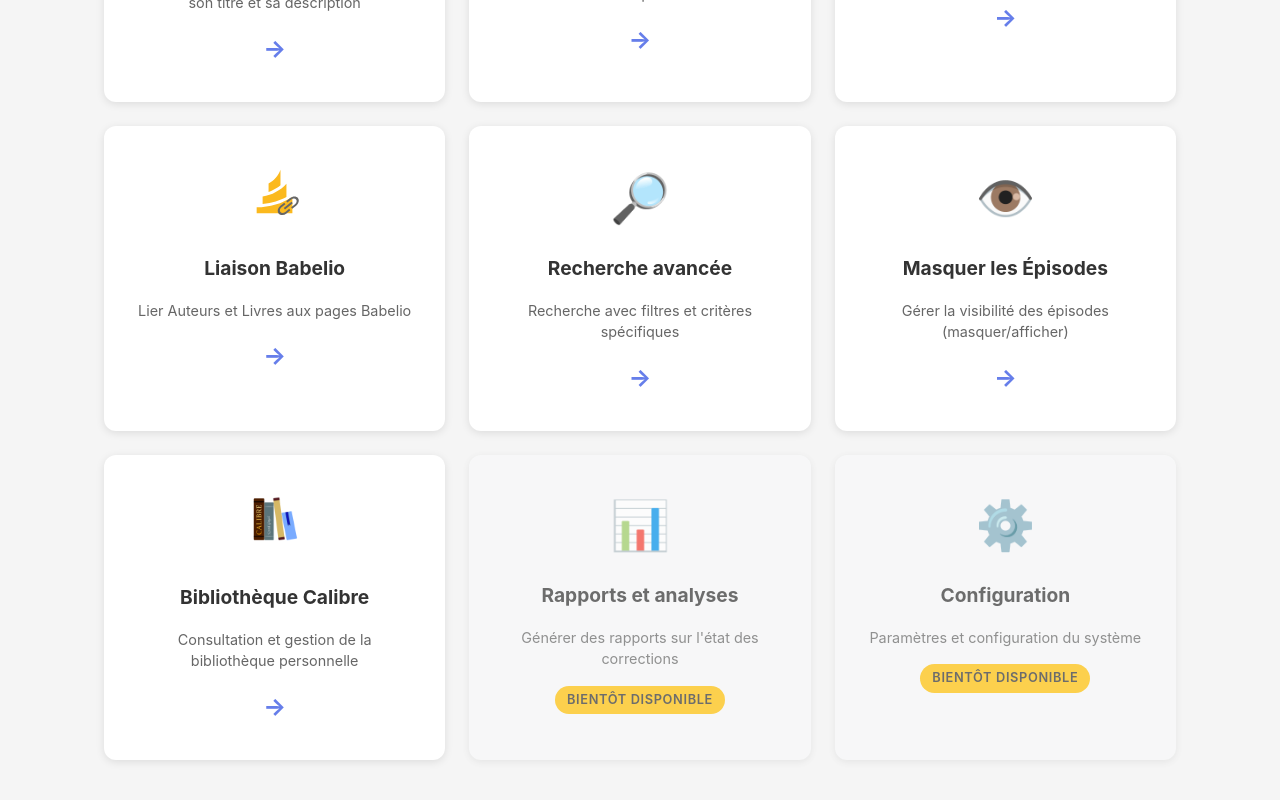
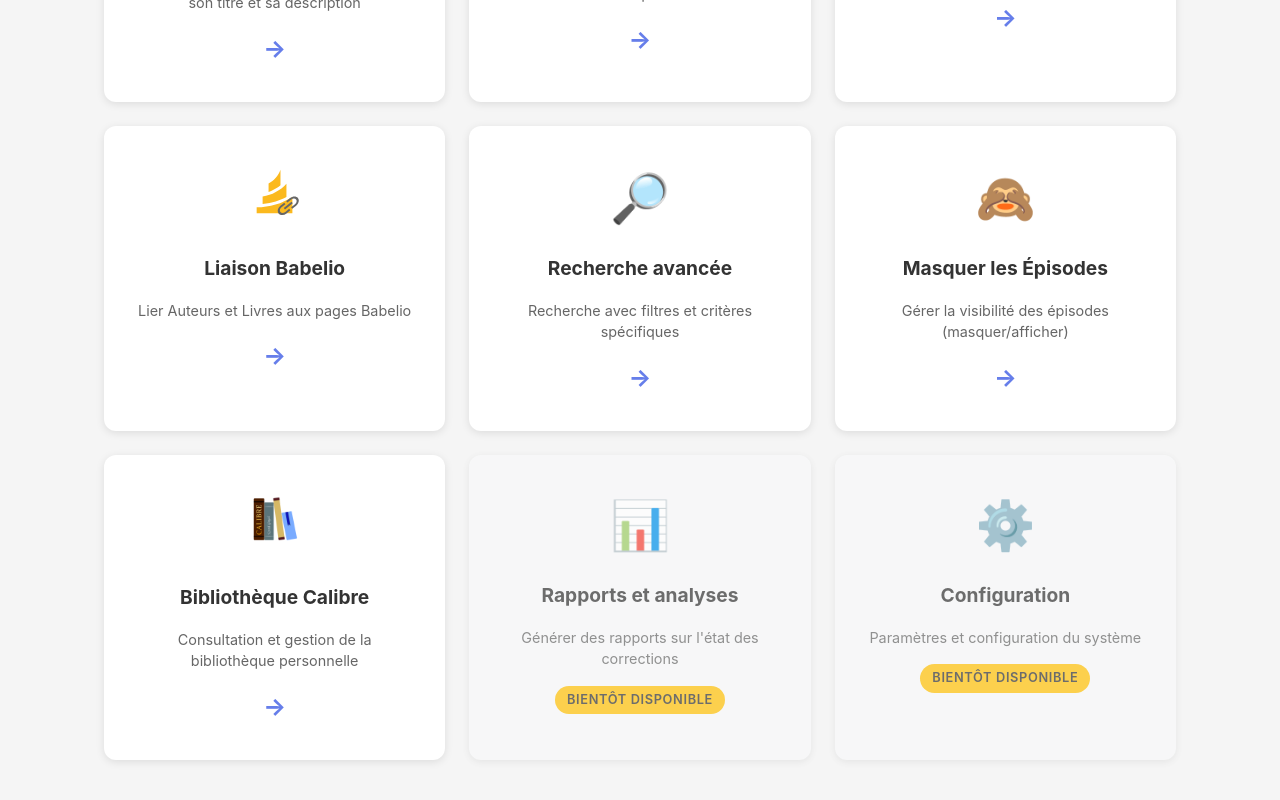
Before and after one commit to castorfou/back-office-lmelp, a Vue app in the folder frontend/: page / in a window 1280 px wide. Shown: the part 1142-1942 px from the top of the page. Built offline with nearby package versions, Linux system fonts and the light colour scheme; no server answers.

Commit message:
fix: Update function icon for "Masquer les Épisodes" to enhance visual clarity

```diff
--- a/frontend/src/views/Dashboard.vue
+++ b/frontend/src/views/Dashboard.vue
@@ -117,7 +117,7 @@
             data-testid="function-masquer-episodes"
             @click="navigateToMasquerEpisodes"
           >
-            <div class="function-icon">👁️</div>
+            <div class="function-icon">🙈</div>
             <h3>Masquer les Épisodes</h3>
             <p>Gérer la visibilité des épisodes (masquer/afficher)</p>
             <div class="function-arrow">→</div>
```
